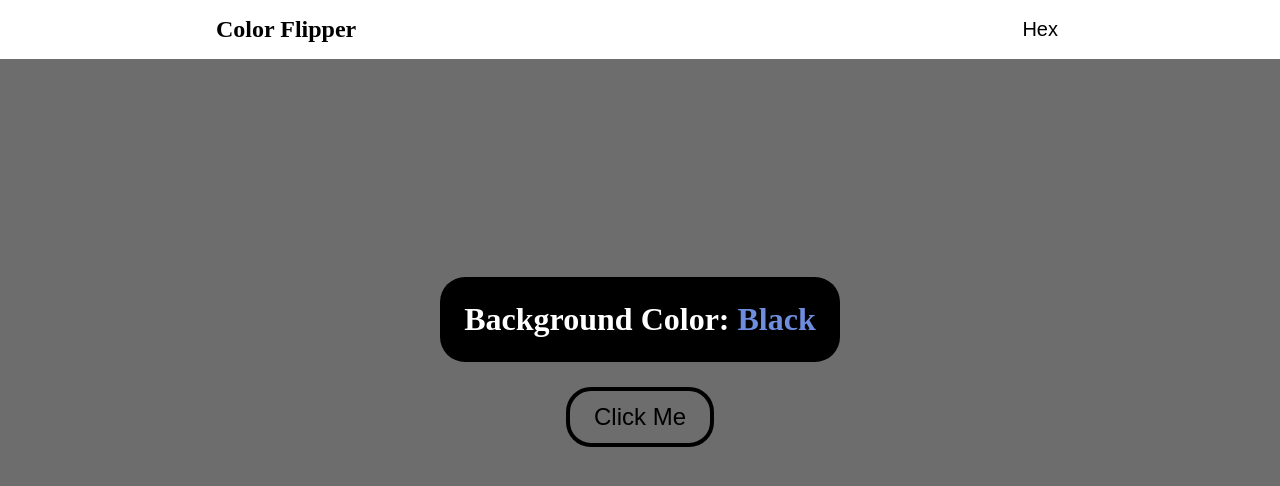
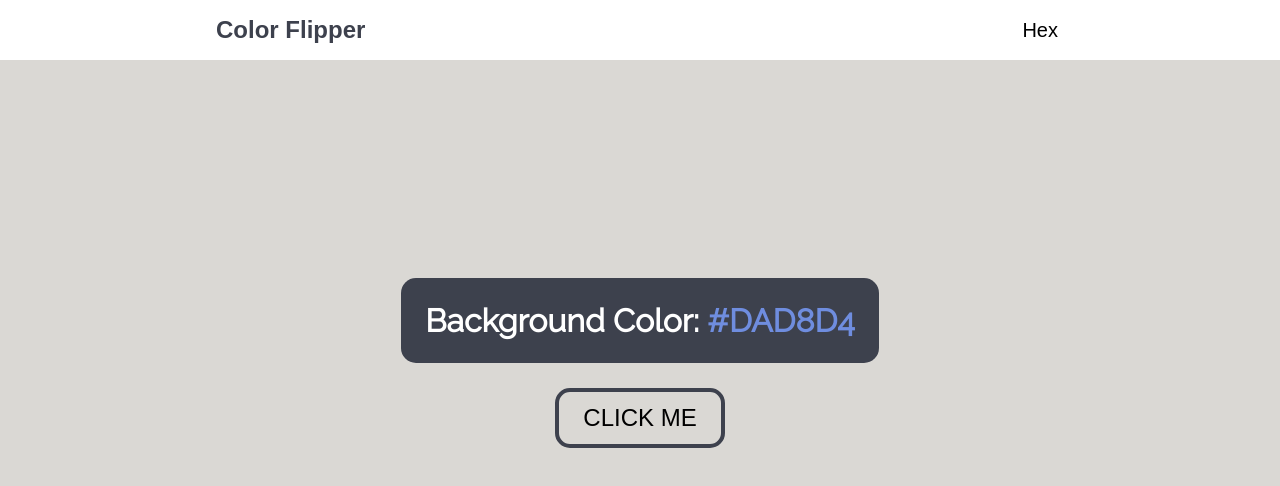
Before and after one commit to henriquecsr/js-color-flipper, a plain HTML site: page index.html in a window 1280 px wide. Drawn offline with Linux system fonts and the light colour scheme; a web font is replaced by a local one.

Commit message:
Add transitions to the main button and give the code some tidying by means of variables and alphabetical ordering lines of code.

```diff
--- a/index.html
+++ b/index.html
@@ -15,8 +15,8 @@
     </header>
 
     <main class="main-container">
-        <h2 class="main-textbox">Background Color: <span class="color-text">Black</span></h2>
-        <button class="color-button">Click Me</button>
+        <h2 class="main-textbox">Background Color: <span class="color-text">#DAD8D4</span></h2>
+        <button class="color-button">CLICK ME</button>
     </main>
 
 </body>
--- a/style.css
+++ b/style.css
@@ -1,14 +1,28 @@
+@import url('https://fonts.googleapis.com/css2?family=REM:wght@500&family=Raleway&display=swap');
 
+:root {
+    --beige: #DAD8D4;
+    --darkGray: #3d414d;
+    --lightBlue: #6f8ddf;
+    --white: #FFFFFF;
+    --transition: 0.5s;
+}
 
 body {
+    background-color: var(--beige);
+    color: var(--darkGray);
+    font-family: 'Raleway', sans-serif;
     margin: 0;
-    background-color: #6d6d6d;
+}
+
+button {
+    cursor: pointer;
 }
 
 .navbar {
+    background-color: var(--white);
     display:flex;
     justify-content: space-between;
-    background-color: #FFFFFF;
     padding: 0% 15%;
 }
 
@@ -17,40 +31,48 @@ body {
 }
 
 .nav-logo {
+    color: var(--darkGray);
+    font-family: 'REM', sans-serif;
     font-size: 1.5rem;
 }
 
 .nav-button {
+    background-color: transparent;
     border: none;
-    background-color: transparent;
     font-size: 1.25rem;
 }
 
 .main-container{
+    align-items: center;
     display: flex;
-    margin-top: 17%;
     flex-direction: column;
     justify-content: center;
-    align-items: center;
+    margin-top: 17%;
 }
 
 .main-textbox {
-    background-color: #000000;
-    color: #FFFFFF;
+    background-color: var(--darkGray);
+    border-radius: 15px;
+    color: var(--white);
+    font-size: 2rem;
     margin: 0;
     padding: 1.5rem;
-    font-size: 2rem;
-    border-radius: 25px;
 }
  .color-text {
-    color: #6f8ddf
+    color: var(--lightBlue)
  }
 
 .color-button {
+    background-color: inherit;
+    border: 4px solid var(--darkGray);
+    border-radius: 15px;
+    font-size: 1.5rem;
     margin: 2%;
     padding: 0.75rem 1.5rem;
-    background-color: inherit;
-    border: 4px solid;
-    border-radius: 25px;
-    font-size: 1.5rem;
+    transition: var(--transition);
 }
+
+.color-button:hover {
+    background-color: var(--darkGray);
+    color: var(--white);
+}
```
